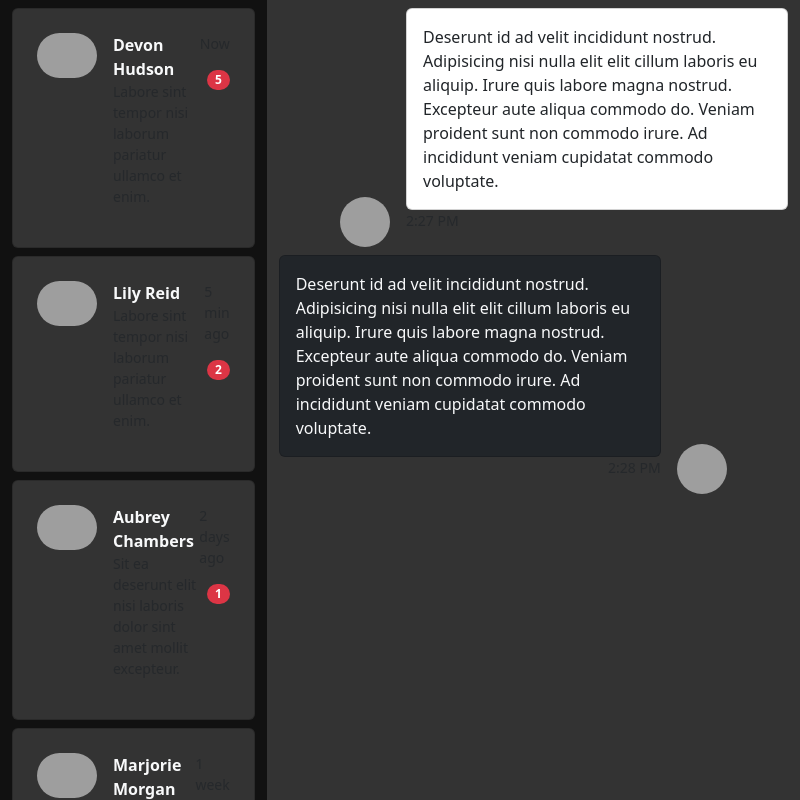
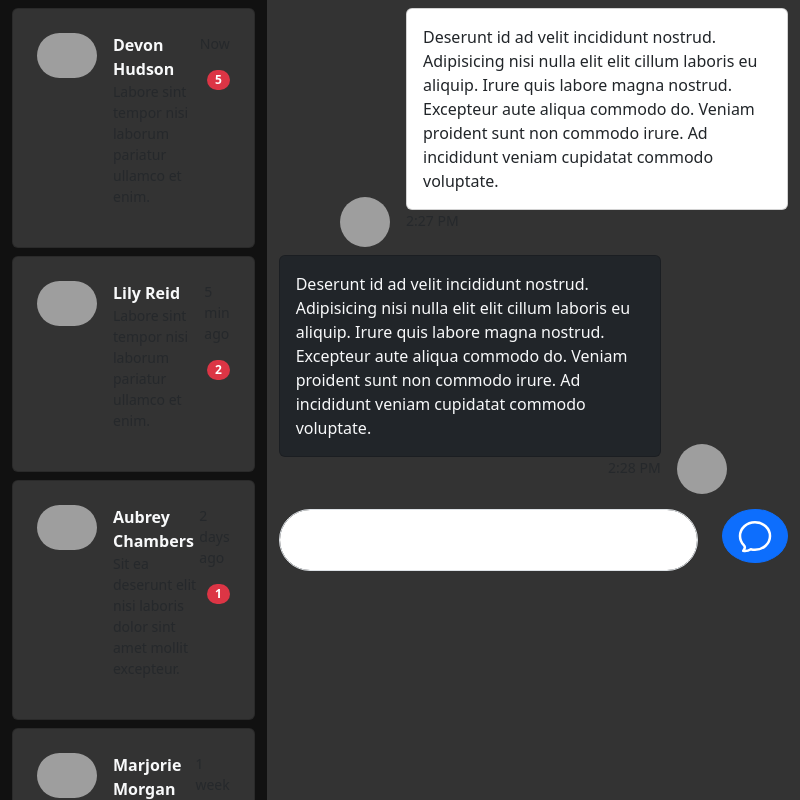
Before and after one commit to BrenRuizH/electron-chat-app, an Electron app: page index.html in a window 800 px wide. Drawn offline with nearby package versions, Linux system fonts and the light colour scheme; grey boxes are pictures that could not be loaded.

```diff
--- a/css/style.css
+++ b/css/style.css
@@ -32,3 +32,17 @@
     width: 50px;
     height: 50px;
 }
+
+.form-message {
+    margin-top: 15px;
+}
+
+.form-message button.send-button svg {
+    width: 40px;
+    height: 40px;
+}
+
+.form-message textarea {
+    overflow: hidden;
+    resize: none;
+}
--- a/index.html
+++ b/index.html
@@ -143,6 +143,20 @@
                     <img class="rounded-pill ms-3 avatar" src="https://randomuser.me/api/portraits/women/91.jpg">
                 </div>
             </div>
+            <form action="" class="form-message">
+                <div class="row">
+                    <div class="col">
+                        <textarea overflow class="form-control rounded-pill"></textarea>
+                    </div>
+                    <div class="col-auto">
+                        <button class="btn btn-primary rounded-circle send-button">
+                            <svg xmlns="http://www.w3.org/2000/svg" fill="none" viewBox="0 0 24 24" stroke-width="1.5" stroke="currentColor" class="size-6">
+                                <path stroke-linecap="round" stroke-linejoin="round" d="M12 20.25c4.97 0 9-3.694 9-8.25s-4.03-8.25-9-8.25S3 7.444 3 12c0 2.104.859 4.023 2.273 5.48.432.447.74 1.04.586 1.641a4.483 4.483 0 0 1-.923 1.785A5.969 5.969 0 0 0 6 21c1.282 0 2.47-.402 3.445-1.087.81.22 1.668.337 2.555.337Z" />
+                              </svg>
+                        </button>
+                    </div>
+                </div>
+            </form>
         </div>
     </div>
 </body>
```
